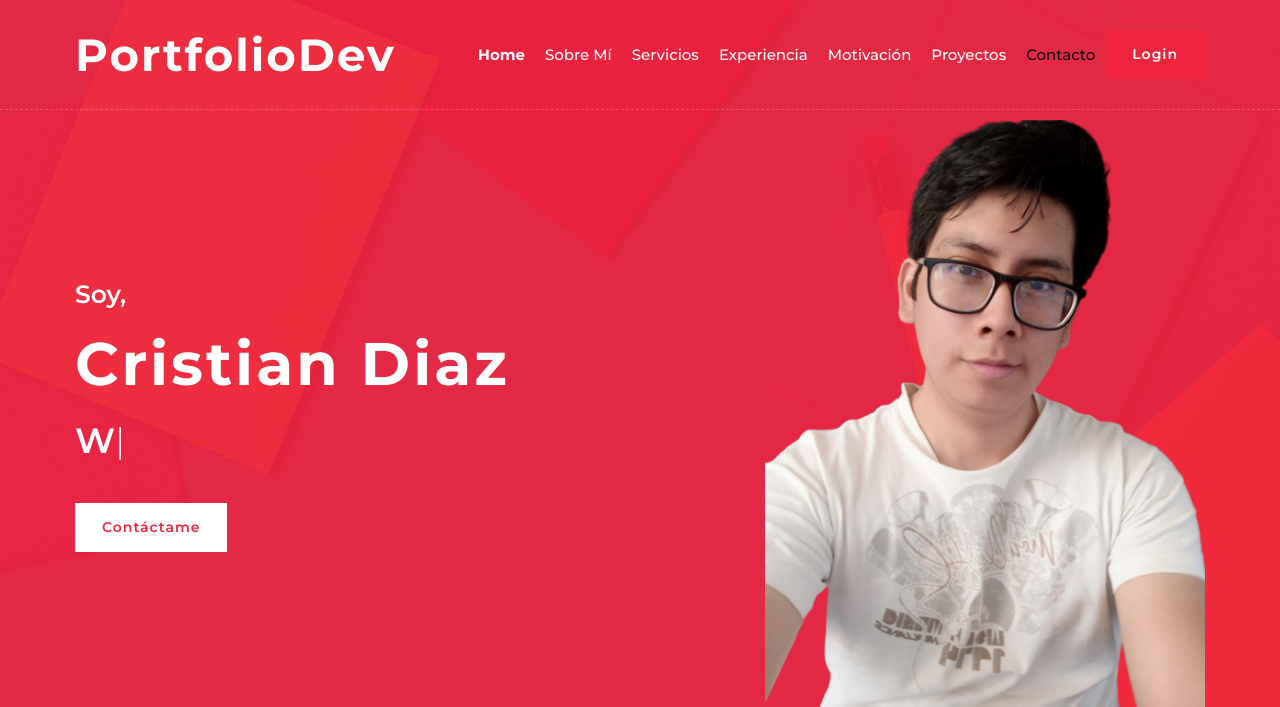
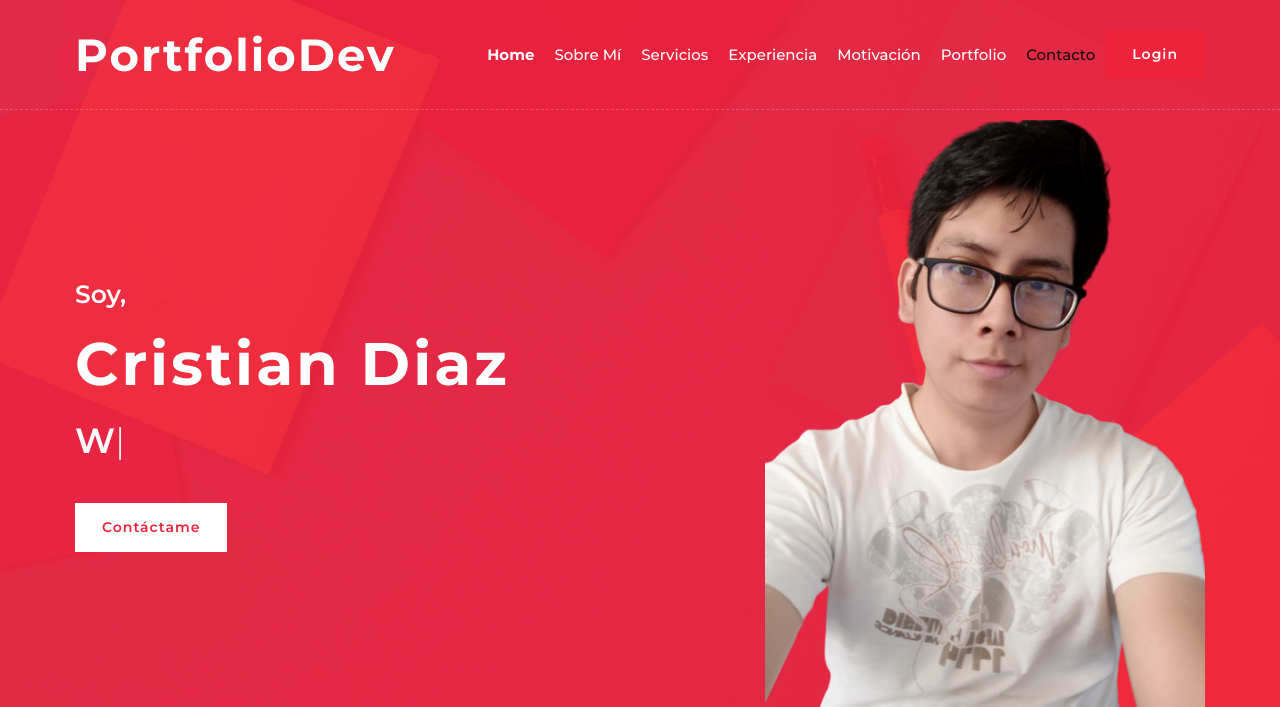
Before and after one commit to Zakuhest/portfolio_proyecto, a Django app: template proyecto/templates/index.html in a window 1280 px wide. Shown: the top 707 px of the page. Run offline with Django 4.2, Linux system fonts and the light colour scheme; the template is opened without the code that fills it, so the values that code supplies are empty; some libraries are stand-ins or nearby versions.

Commit message:
Actualizacion index

```diff
--- a/proyecto/templates/index.html
+++ b/proyecto/templates/index.html
@@ -16,7 +16,7 @@
                         <a href="#service" class="nav-item nav-link">Servicios</a>
                         <a href="#experience" class="nav-item nav-link">Experiencia</a>
                         <a href="#motivation" class="nav-item nav-link">Motivación</a>
-                        <a href="#projects" class="nav-item nav-link">Proyectos</a>
+                        <a href="#portfolio" class="nav-item nav-link">Portfolio</a>
                         <a href="#contact" class="nav-item nav-link">Contacto</a>
                     </div>
                 </div>
@@ -203,7 +203,7 @@
         </div>
         <!-- Banner End -->
 
-        <!-- Projects Start -->
+        <!-- Portfolio Start -->
         <div class="portfolio" id="projects">
             <div class="container">
                 <div class="section-header text-center wow zoomIn" data-wow-delay="0.1s">
@@ -264,7 +264,8 @@
                     </div>
                 </div>
             </div>
-        <!-- Projects End -->
+        <!-- Portfolio End -->
+
         <!-- Footer Start -->
         <div class="footer wow fadeIn" data-wow-delay="0.3s" id="contact">
             <div class="container-fluid">
```
